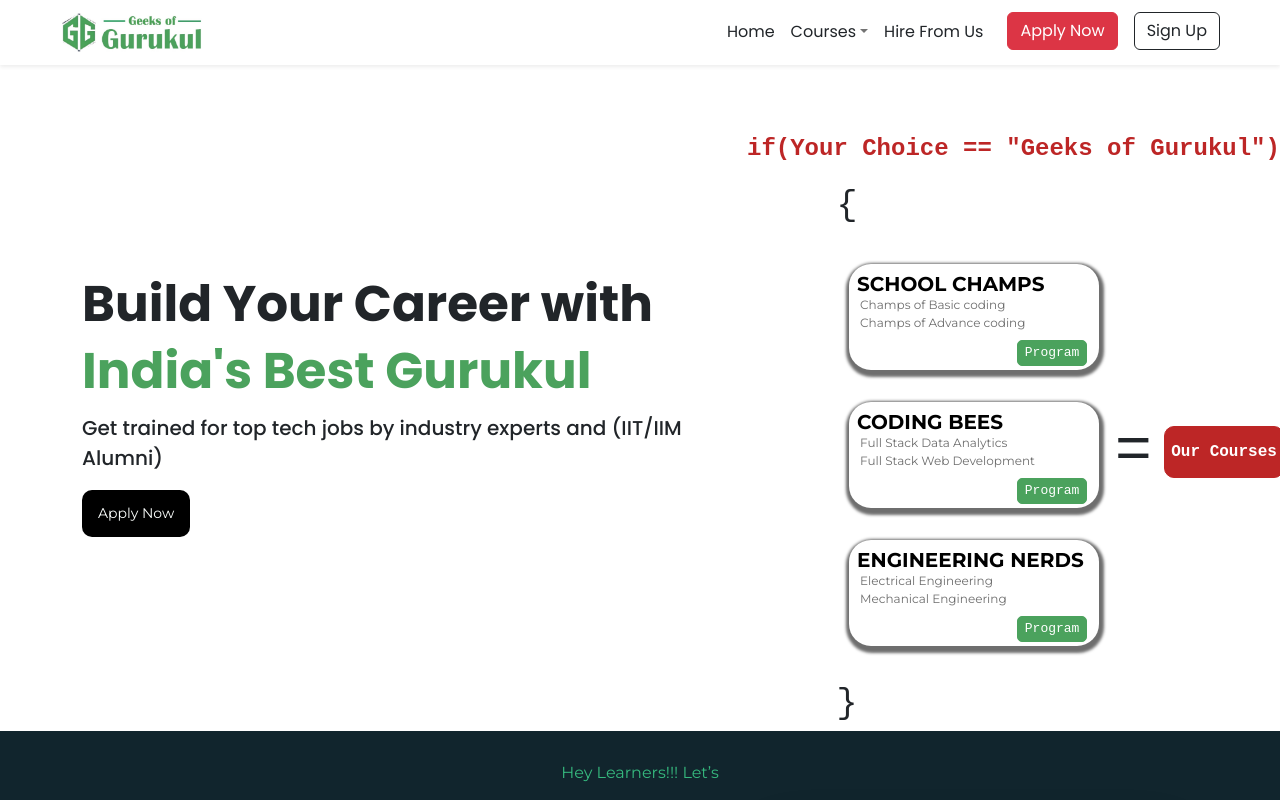
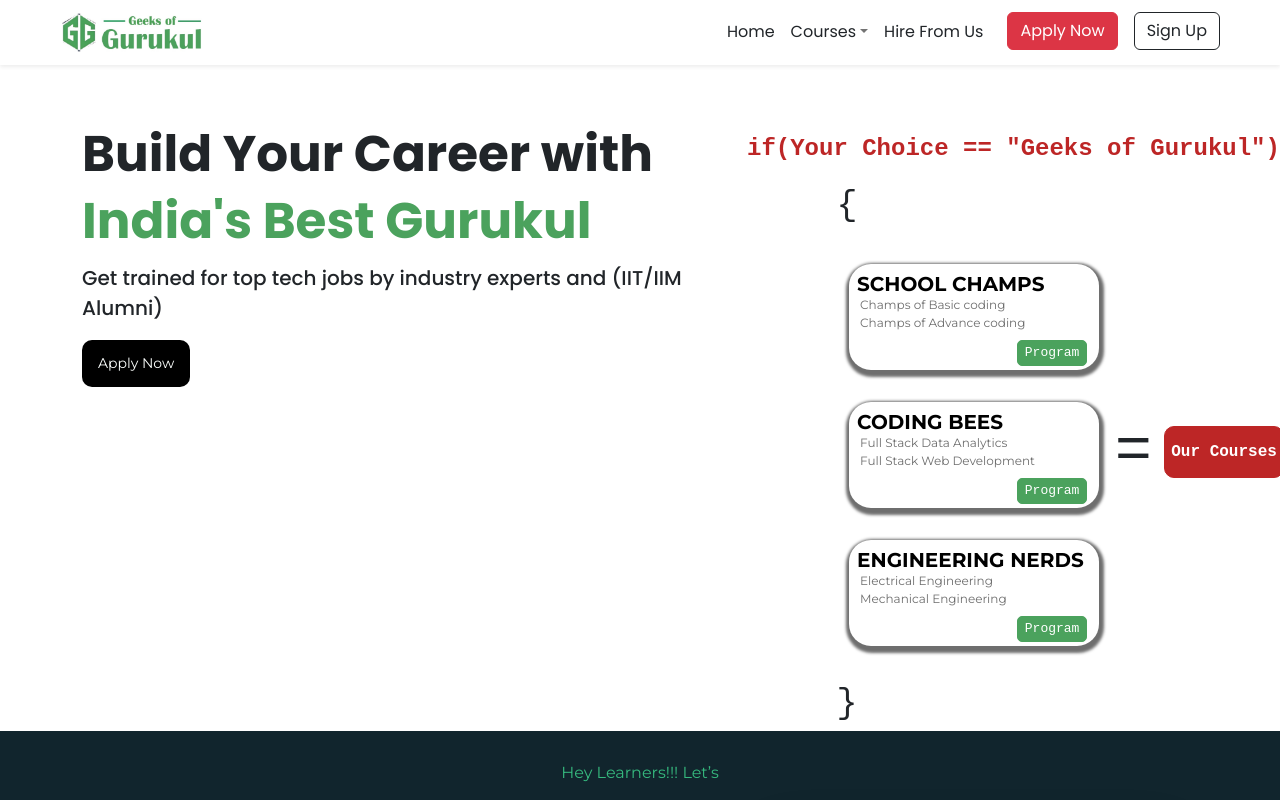
Before and after one commit to KhalidMimMuzahid/gog-main-react-app-client-side, a React (Create React App) app: page / in a window 1280 px wide. Shown: the top 800 px of the page. Built offline with nearby package versions, Linux system fonts and the light colour scheme; no server answers.

Commit message:
Lotty animation alignment upadee

```diff
--- /dev/null
+++ b/src/components/shared/lottieAnimation/LottieAnimation.css
@@ -0,0 +1,6 @@
+
+.lotteSizeClass{
+    width: 300px;
+    height: 300px;
+    margin: auto;
+}
--- a/src/components/shared/lottieAnimation/LottieAnimation.jsx
+++ b/src/components/shared/lottieAnimation/LottieAnimation.jsx
@@ -1,6 +1,7 @@
 import React from "react";
 import Lottie from "lottie-web";
 import { Container, Row, Col } from "react-bootstrap";
+import './LottieAnimation.css'
 
 const LottieAnimation = () => {
   React.useEffect(() => {
@@ -16,9 +17,10 @@ const LottieAnimation = () => {
     };
   }, []);
 
+
   return (
 
-        <div>
+        <div className="lotteSizeClass">
           <div className="lottie-player1" />
         </div>
 
```
Also changed, not shown: firebase.json (added), 1 other file (tests, documents, lock files or other folders).
